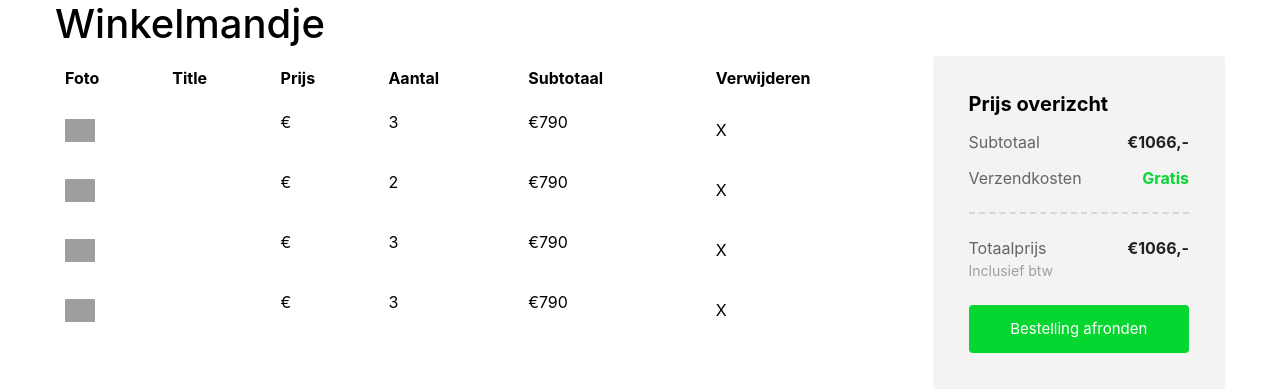
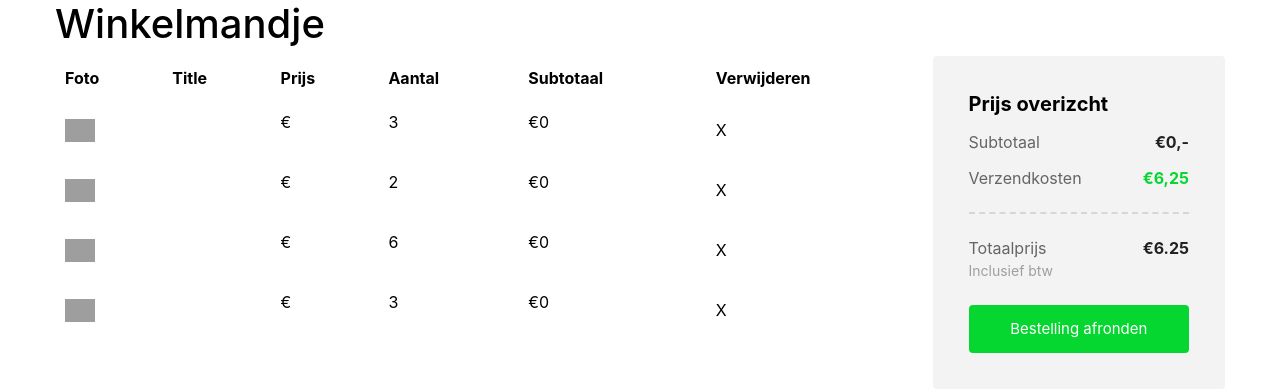
Before and after one commit to Mostafaazimi1/nerdygadgets, a PHP site: page /winkelmandje.php in a window 1280 px wide. Shown: the part 161-553 px from the top of the page. Run offline with PHP 8.4, Linux system fonts and the light colour scheme; tables that the repository leaves empty or names only in its code hold one stand-in row (values such as "Sample post"); data that the repository does not hold is empty; some libraries are stand-ins or nearby versions; some web fonts are replaced; grey boxes are pictures that could not be loaded.

Commit message:
winkelmandje

```diff
--- a/winkelmandje.php
+++ b/winkelmandje.php
@@ -11,7 +11,7 @@ $winkelwagen = array(
     ),
     array(
         'id' => 123,
-        'aantal' => 3
+        'aantal' => 6
     ),
     array(
         'id' => 1,
@@ -79,13 +79,16 @@ $products = loadProducts($winkelwagen, $Connection);
                 </tr>
 
                 <?php
+                $allTotal = 0;
                 foreach ($products as $product) {
+                    $total = $product['price'] * $product['aantal'];
+                    $allTotal += $total;
                     echo "<tr>";
                     echo "<td><img src='Public/StockItemIMG/" . $product['img'] . "' style='max-width: 30px'></td>";
                     echo "<td><p>" . $product['name'] . "</p></td>";
                     echo "<td><p>€" . $product['price'] . "</p></td>";
                     echo "<td><p>" . $product['aantal'] . "</p></td>";
-                    echo "<td><p>€790</p></td>";
+                    echo "<td><p>€" . $total . "</p></td>";
                     echo "<td>X</td>";
                     echo "</tr>";
                 }
@@ -99,18 +102,28 @@ $products = loadProducts($winkelwagen, $Connection);
             <table>
                 <tr>
                     <td>Subtotaal</td>
-                    <td class="td-geld table-rechts">€1066,-</td>
+                    <td class="td-geld table-rechts">€<?php echo $allTotal; ?>,-</td>
                 </tr>
                 <tr>
                     <td>Verzendkosten</td>
-                    <td class="td-gratis-verz table-rechts">Gratis</td>
+                    <td class="td-gratis-verz table-rechts">
+                        <?php if($allTotal < 25){
+                            echo "€6,25";
+                        }else{
+                            echo 'Gratis';
+                        } ?>
+                        </td>
                 </tr>
             </table>
             <hr class="betalen-hr">
             <table>
                 <tr>
                     <td>Totaalprijs</td>
-                    <td class="td-geld table-rechts">€1066,-</td>
+                    <td class="td-geld table-rechts"> <?php if($allTotal < 25){
+                            echo "€" . ($allTotal + 6.25);
+                        }else{
+                            echo "€" . $allTotal . ",-";
+                        } ?></td>
                 </tr>
             </table>
             <p>Inclusief btw</p>
```
